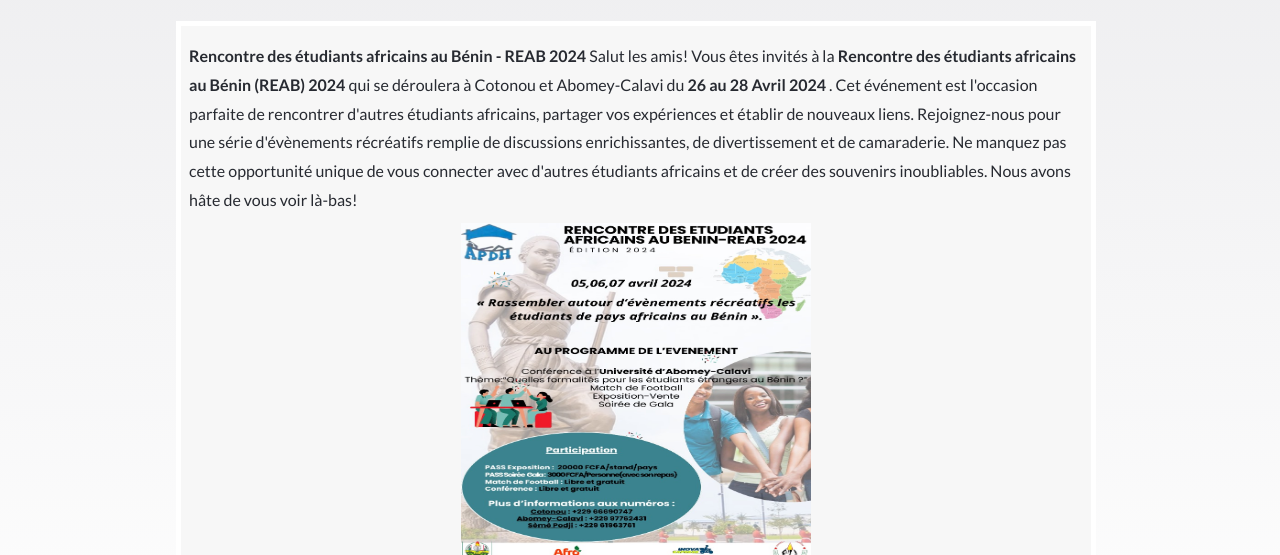
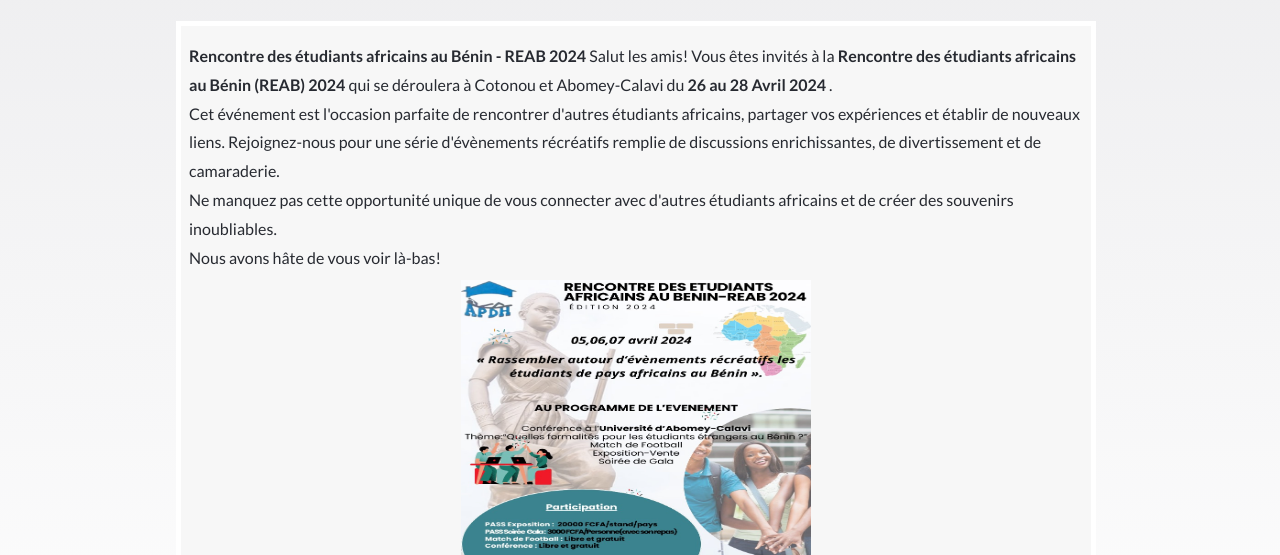
Before and after one commit to AsKing07/reab2024, a plain HTML site: page index.html in a window 1280 px wide. Shown: the part 245-800 px from the top of the page. Drawn offline with Linux system fonts and the light colour scheme.

Commit message:
Update index.html

```diff
--- a/index.html
+++ b/index.html
@@ -48,7 +48,7 @@
                 <strong>
                   Rencontre des étudiants africains au Bénin - REAB 2024
                 </strong>
-              Salut les amis! Vous êtes invités à la <strong> Rencontre des étudiants africains au Bénin (REAB) 2024 </strong> qui se déroulera à Cotonou et Abomey-Calavi du <strong> 26 au 28 Avril 2024 </strong>. Cet événement est l'occasion parfaite de rencontrer d'autres étudiants africains, partager vos expériences et établir de nouveaux liens. Rejoignez-nous pour une série d'évènements récréatifs remplie de discussions enrichissantes, de divertissement et de camaraderie. Ne manquez pas cette opportunité unique de vous connecter avec d'autres étudiants africains et de créer des souvenirs inoubliables. Nous avons hâte de vous voir là-bas!</p>
+              Salut les amis! Vous êtes invités à la <strong> Rencontre des étudiants africains au Bénin (REAB) 2024 </strong> qui se déroulera à Cotonou et Abomey-Calavi du <strong> 26 au 28 Avril 2024 </strong>. <br> Cet événement est l'occasion parfaite de rencontrer d'autres étudiants africains, partager vos expériences et établir de nouveaux liens. Rejoignez-nous pour une série d'évènements récréatifs remplie de discussions enrichissantes, de divertissement et de camaraderie. <br> Ne manquez pas cette opportunité unique de vous connecter avec d'autres étudiants africains et de créer des souvenirs inoubliables. <br> Nous avons hâte de vous voir là-bas!</p>
               <div class="affiche">
                 <img class="imgAffiche" src="images/about/Affiche.jpg" alt="">
               </div>
```
